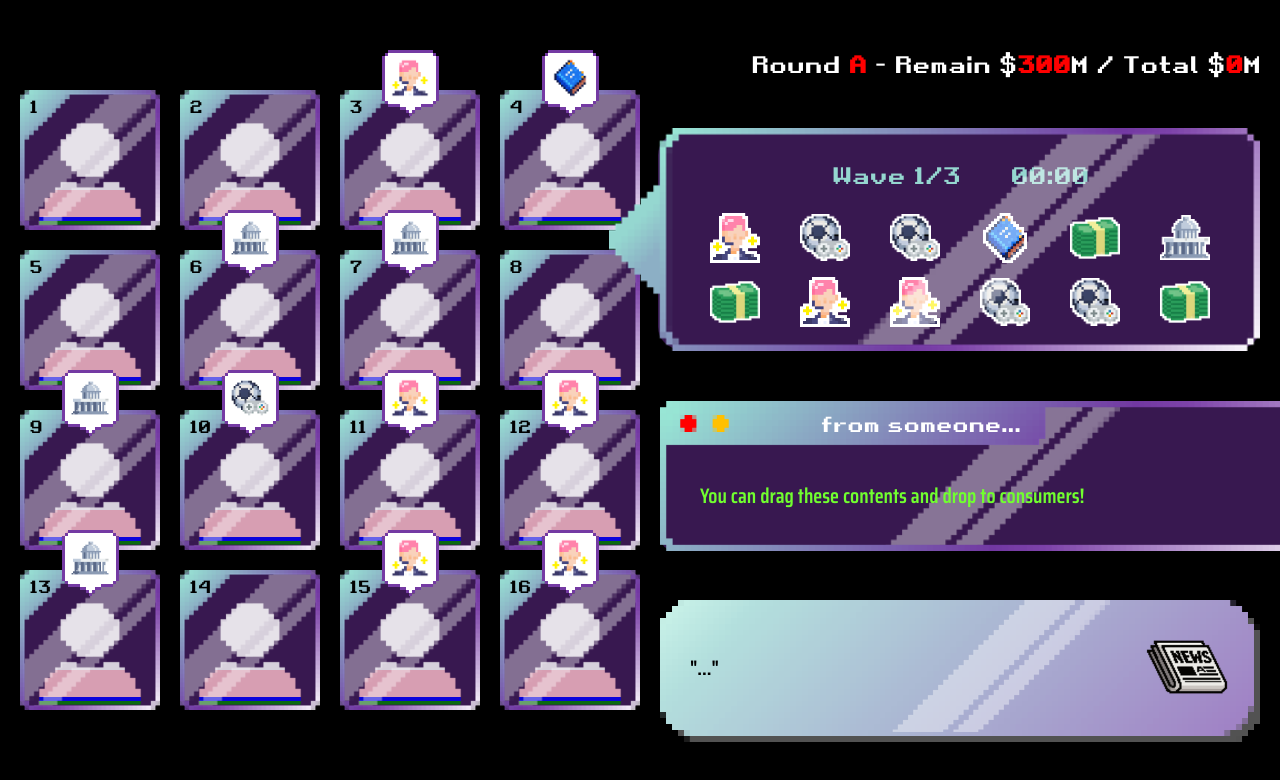
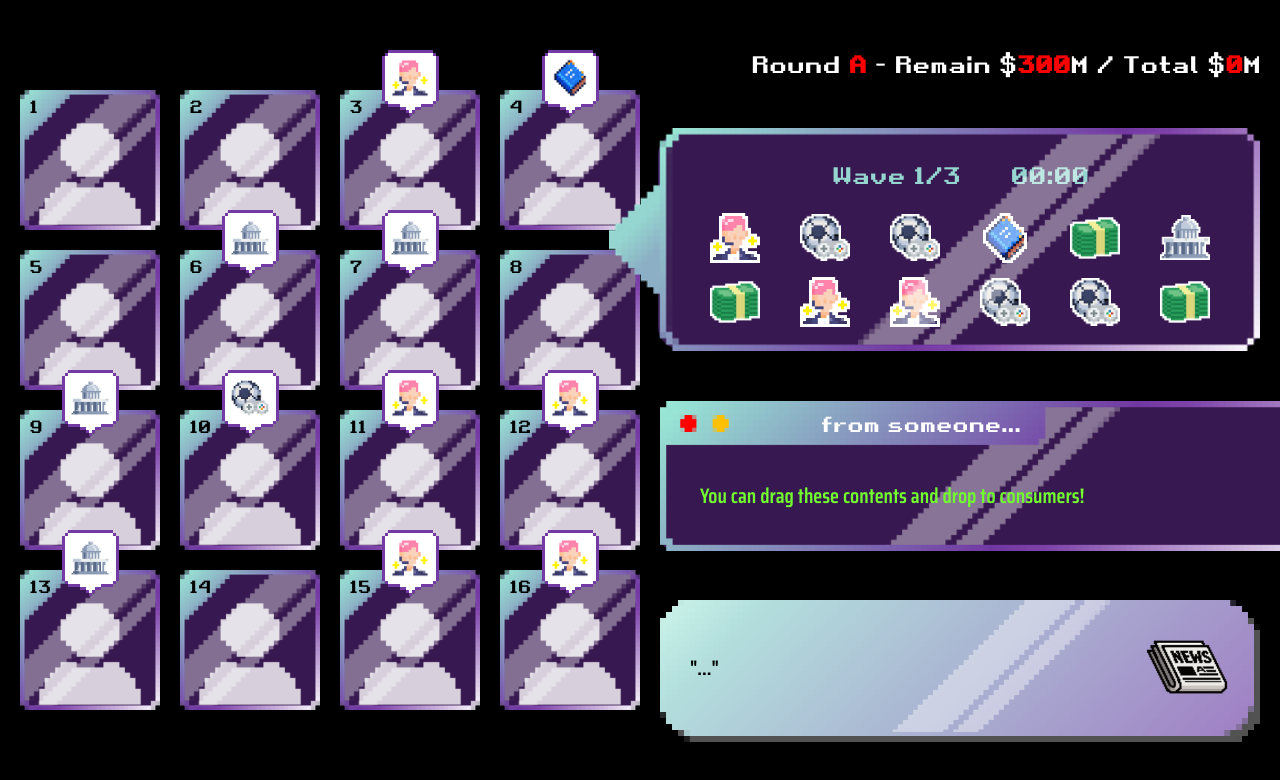
Before and after one commit to kadiace/2023F_CS489_FeedLovers, a React (Create React App) app: page /main in a window 1280 px wide. Shown: the top 780 px of the page. Built offline with nearby package versions, Linux system fonts and the light colour scheme.

Commit message:
Error fixed

```diff
--- a/src/components/Consumer.tsx
+++ b/src/components/Consumer.tsx
@@ -14,6 +14,7 @@ import {
   consumerChatAtom,
   roundStateAtom,
   totalAtom,
+  preferenceAtom,
 } from "recoils/Atom";
 import { getRecoilValue } from "./Timer";
 
@@ -34,6 +35,7 @@ function Consumer({ id, onEvent }: { id: number; onEvent: boolean }) {
   const [total, setTotal] = useRecoilState(totalAtom);
   const [consumerChat, setConsumerChat] = useRecoilState(consumerChatAtom);
   const [roundState, setRoundState] = useRecoilState(roundStateAtom);
+  const [preference, setPreference] = useRecoilState(preferenceAtom);
 
   // function
   function updateAcceptType(type: number) {
@@ -217,43 +219,64 @@ function Consumer({ id, onEvent }: { id: number; onEvent: boolean }) {
             <div
               style={{
                 display: "flex",
-                flex: 8,
+                flex: 1,
+                // flex: preference[id][0],
                 flexDirection: "column",
                 position: "relative",
                 zIndex: 1,
                 background: "white",
               }}
             ></div>
-            <div
+            {/* <div
               style={{
                 display: "flex",
-                flex: 3,
+                flex: preference[id][1],
                 flexDirection: "column",
                 position: "relative",
                 zIndex: 1,
-                background: "pink",
+                background: "#FF83AB",
               }}
             ></div>
             <div
               style={{
                 display: "flex",
-                flex: 0.5,
+                flex: preference[id][2],
                 flexDirection: "column",
                 position: "relative",
                 zIndex: 1,
-                background: "blue",
+                background: "#1F75EF",
               }}
             ></div>
             <div
               style={{
                 display: "flex",
-                flex: 1,
+                flex: preference[id][3],
                 flexDirection: "column",
                 position: "relative",
                 zIndex: 1,
-                background: "green",
+                background: "#299C5A",
               }}
             ></div>
+            <div
+              style={{
+                display: "flex",
+                flex: preference[id][4],
+                flexDirection: "column",
+                position: "relative",
+                zIndex: 1,
+                background: "#3A4467",
+              }}
+            ></div>
+            <div
+              style={{
+                display: "flex",
+                flex: preference[id][5],
+                flexDirection: "column",
+                position: "relative",
+                zIndex: 1,
+                background: "#8999B2",
+              }}
+            ></div> */}
           </div>
           <img
             alt=""
--- a/src/recoils/Atom.tsx
+++ b/src/recoils/Atom.tsx
@@ -39,6 +39,140 @@ export const consumerChatAtom = atom<number[]>({
   default: [0, 0, 0, 0, 0, 0, 0, 0, 0, 0, 0, 0, 0, 0, 0, 0],
 });
 
+export const preferenceAtom = atom<number[][]>({
+  key: "preferenceAtom",
+  default: [
+    [
+      Math.random(),
+      Math.random(),
+      Math.random(),
+      Math.random(),
+      Math.random(),
+      Math.random(),
+    ],
+    [
+      Math.random(),
+      Math.random(),
+      Math.random(),
+      Math.random(),
+      Math.random(),
+      Math.random(),
+    ],
+    [
+      Math.random(),
+      Math.random(),
+      Math.random(),
+      Math.random(),
+      Math.random(),
+      Math.random(),
+    ],
+    [
+      Math.random(),
+      Math.random(),
+      Math.random(),
+      Math.random(),
+      Math.random(),
+      Math.random(),
+    ],
+    [
+      Math.random(),
+      Math.random(),
+      Math.random(),
+      Math.random(),
+      Math.random(),
+      Math.random(),
+    ],
+    [
+      Math.random(),
+      Math.random(),
+      Math.random(),
+      Math.random(),
+      Math.random(),
+      Math.random(),
+    ],
+    [
+      Math.random(),
+      Math.random(),
+      Math.random(),
+      Math.random(),
+      Math.random(),
+      Math.random(),
+    ],
+    [
+      Math.random(),
+      Math.random(),
+      Math.random(),
+      Math.random(),
+      Math.random(),
+      Math.random(),
+    ],
+    [
+      Math.random(),
+      Math.random(),
+      Math.random(),
+      Math.random(),
+      Math.random(),
+      Math.random(),
+    ],
+    [
+      Math.random(),
+      Math.random(),
+      Math.random(),
+      Math.random(),
+      Math.random(),
+      Math.random(),
+    ],
+    [
+      Math.random(),
+      Math.random(),
+      Math.random(),
+      Math.random(),
+      Math.random(),
+      Math.random(),
+    ],
+    [
+      Math.random(),
+      Math.random(),
+      Math.random(),
+      Math.random(),
+      Math.random(),
+      Math.random(),
+    ],
+    [
+      Math.random(),
+      Math.random(),
+      Math.random(),
+      Math.random(),
+      Math.random(),
+      Math.random(),
+    ],
+    [
+      Math.random(),
+      Math.random(),
+      Math.random(),
+      Math.random(),
+      Math.random(),
+      Math.random(),
+    ],
+    [
+      Math.random(),
+      Math.random(),
+      Math.random(),
+      Math.random(),
+      Math.random(),
+      Math.random(),
+    ],
+    [
+      Math.random(),
+      Math.random(),
+      Math.random(),
+      Math.random(),
+      Math.random(),
+      Math.random(),
+    ],
+  ],
+});
+
 export const timeAtom = atom<number>({
   key: "timeAtom",
   default: 0,
```
Also changed, not shown: src/assets/img/logo/Genga-removebg-preview.png (deleted), src/assets/img/logo/doguri-removebg-preview.png (deleted).
